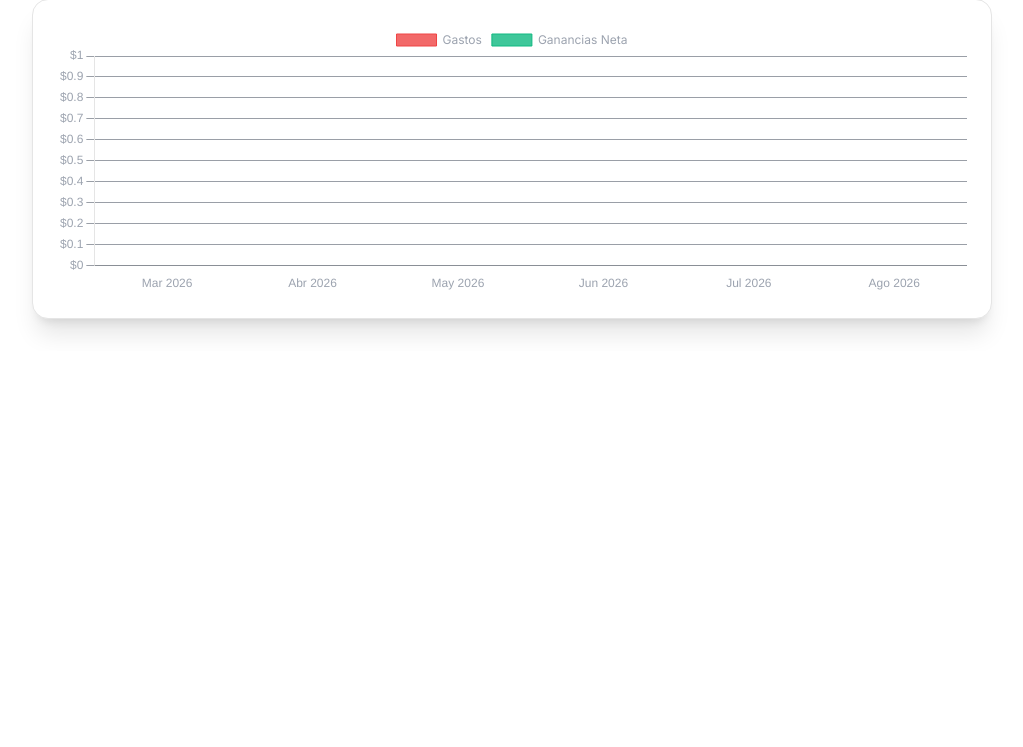
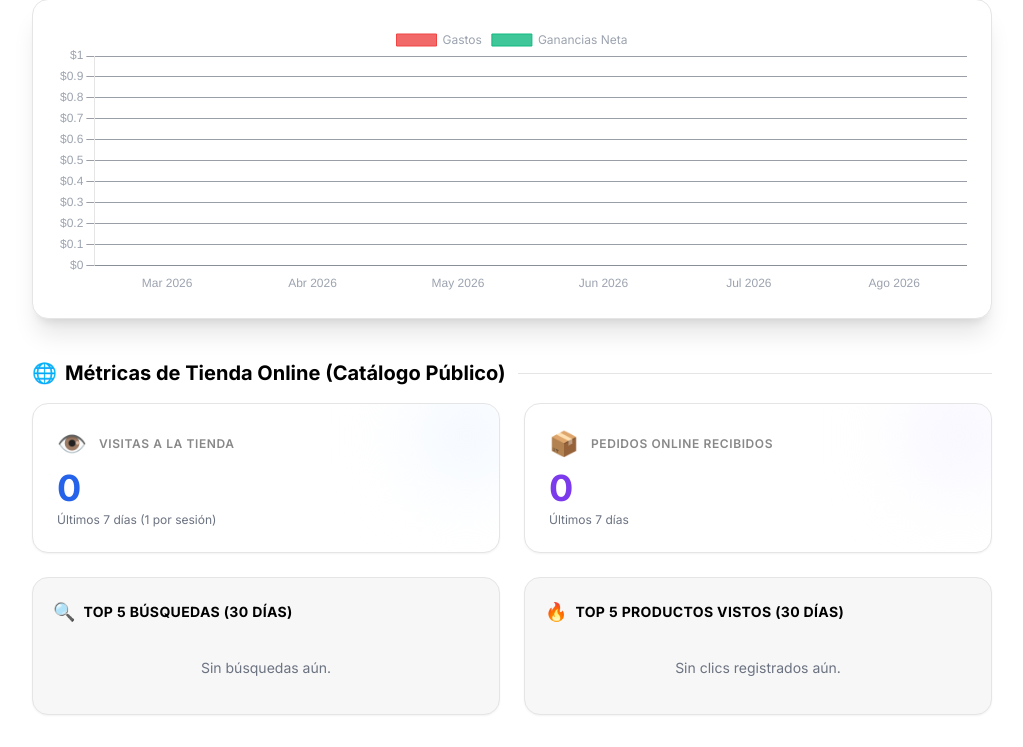
Before and after one commit to Maxii9/Dulce_Detalle, a Django app: page /1/gestion/estadisticas/ in a window 1280 px wide. Shown: the part 841-1588 px from the top of the page, without its empty margins (256-1279 px from the left). Before the commit the page ends 1175 px from the top, so only its background shows below. Run offline with Django 5.2, Linux system fonts and the light colour scheme; a user stored in the database is signed in; tables that the repository leaves empty hold one stand-in row (values such as "Sample post"); some libraries are stand-ins or nearby versions.

Commit message:
feat(analytics): sistema de metricas tienda online con EventoAnalytics
- Nuevo modelo EventoAnalytics: registra visitas, busquedas y clics
- Migracion 0028_eventoanalytics aplicada
- services.py: funciones registrar_visita, registrar_busqueda, registrar_click_producto
- services.py: get_resumen_estadisticas ampliado con visitas_semana, pedidos_online_semana, top_busquedas, top_clicks
- views.py: tienda_publica registra visitas y busquedas automaticamente (solo clientes)
- views.py: nuevo endpoint AJAX api_registrar_click para registrar clics en productos
- urls.py: ruta /tienda/api/click/<pk>/ para el endpoint AJAX
- index.html: fetch silencioso al abrir lightbox para registrar clics
- estadisticas.html: nueva seccion Metricas de Tienda Online con tarjetas y listas Top 5

```diff
--- a/dulce_detalle/app/models.py
+++ b/dulce_detalle/app/models.py
@@ -257,3 +257,28 @@ class Nota(models.Model):
 
     def __str__(self):
         return f"Nota de {self.negocio.nombre} - {self.creado.strftime('%d/%m/%Y')}"
+
+
+class EventoAnalytics(models.Model):
+    """Registra eventos de la tienda pública: visitas, búsquedas y clics en productos."""
+    TIPO_CHOICES = [
+        ('visita', 'Visita a la tienda'),
+        ('busqueda', 'Búsqueda'),
+        ('click_producto', 'Click en producto'),
+    ]
+    negocio = models.ForeignKey(Negocio, on_delete=models.CASCADE, related_name='eventos_analytics')
+    tipo = models.CharField(max_length=20, choices=TIPO_CHOICES)
+    producto = models.ForeignKey(
+        Producto, on_delete=models.SET_NULL, null=True, blank=True,
+        related_name='eventos_analytics', verbose_name='Producto (para clics)'
+    )
+    detalle = models.CharField(max_length=200, blank=True, help_text='Término de búsqueda u otro detalle')
+    fecha = models.DateTimeField(auto_now_add=True)
+
+    class Meta:
+        ordering = ['-fecha']
+        verbose_name = 'Evento Analytics'
+        verbose_name_plural = 'Eventos Analytics'
+
+    def __str__(self):
+        return f"{self.tipo} — {self.negocio.nombre} — {self.fecha.strftime('%d/%m/%Y %H:%M')}"
--- a/dulce_detalle/app/services.py
+++ b/dulce_detalle/app/services.py
@@ -3,7 +3,7 @@ Capa de servicios para la lógica CRUD de Productos, Negocios y Ventas.
 Las vistas delegan toda la lógica de datos a este módulo.
 """
 from decimal import Decimal
-from .models import Negocio, Producto, ImagenProducto, Venta, ItemVenta, Insumo, Pedido, ItemPedido, Subcategoria
+from .models import Negocio, Producto, ImagenProducto, Venta, ItemVenta, Insumo, Pedido, ItemPedido, Subcategoria, EventoAnalytics
 
 
 # ── Negocios ──────────────────────────────────────────────────────────────
@@ -366,14 +366,49 @@ def eliminar_ventas(venta_ids: list) -> int:
     return count
 
 
+def registrar_visita(negocio: Negocio, session: dict) -> None:
+    """Registra una visita a la tienda pública una sola vez por sesión."""
+    key = f'visita_registrada_{negocio.slug}'
+    if not session.get(key):
+        EventoAnalytics.objects.create(negocio=negocio, tipo='visita')
+        session[key] = True
+        session.modified = True
+
+
+def registrar_busqueda(negocio: Negocio, termino: str) -> None:
+    """Registra una búsqueda en la tienda pública."""
+    if termino:
+        EventoAnalytics.objects.create(
+            negocio=negocio,
+            tipo='busqueda',
+            detalle=termino[:200]
+        )
+
+
+def registrar_click_producto(negocio: Negocio, producto_pk: int) -> None:
+    """Registra un clic/vista detallada de un producto."""
+    try:
+        producto = Producto.objects.get(pk=producto_pk, negocio=negocio)
+        EventoAnalytics.objects.create(
+            negocio=negocio,
+            tipo='click_producto',
+            producto=producto
+        )
+    except Producto.DoesNotExist:
+        pass
+
+
 def get_resumen_estadisticas(negocio_slug: str) -> dict:
     from django.utils import timezone
+    from django.db.models import Count
     import json
     hoy = timezone.now().date()
     # Lunes de esta semana
     inicio_semana = hoy - timezone.timedelta(days=hoy.weekday())
     # Primer día de este mes
     inicio_mes = hoy.replace(day=1)
+    # Últimos 7 días para métricas online
+    hace_7_dias = timezone.now() - timezone.timedelta(days=7)
 
     ventas = Venta.objects.filter(negocio__slug=negocio_slug).prefetch_related('items')
     productos = Producto.objects.filter(negocio__slug=negocio_slug)
@@ -435,6 +470,34 @@ def get_resumen_estadisticas(negocio_slug: str) -> dict:
         grafico_gastos.append(float(gastos))
         grafico_ganancias.append(float(ganancia_neta))
 
+    # ── Métricas de tienda online (últimos 7 días) ──
+    eventos = EventoAnalytics.objects.filter(negocio__slug=negocio_slug)
+    visitas_semana = eventos.filter(tipo='visita', fecha__gte=hace_7_dias).count()
+    pedidos_online_semana = Pedido.objects.filter(
+        negocio__slug=negocio_slug, creado__gte=hace_7_dias
+    ).count()
+
+    # Top 5 búsquedas (últimos 30 días)
+    hace_30_dias = timezone.now() - timezone.timedelta(days=30)
+    top_busquedas = (
+        eventos
+        .filter(tipo='busqueda', fecha__gte=hace_30_dias)
+        .exclude(detalle='')
+        .values('detalle')
+        .annotate(total=Count('id'))
+        .order_by('-total')[:5]
+    )
+
+    # Top 5 productos más vistos (últimos 30 días)
+    top_clicks = (
+        eventos
+        .filter(tipo='click_producto', fecha__gte=hace_30_dias)
+        .exclude(producto__isnull=True)
+        .values('producto__pk', 'producto__nombre')
+        .annotate(total=Count('id'))
+        .order_by('-total')[:5]
+    )
+
     return {
         'hoy': _calcular(ventas_hoy, is_hoy=True),
         'semana': _calcular(ventas_semana, is_semana=True),
@@ -442,6 +505,11 @@ def get_resumen_estadisticas(negocio_slug: str) -> dict:
         'grafico_labels': json.dumps(grafico_labels),
         'grafico_gastos': json.dumps(grafico_gastos),
         'grafico_ganancias': json.dumps(grafico_ganancias),
+        # Métricas online
+        'visitas_semana': visitas_semana,
+        'pedidos_online_semana': pedidos_online_semana,
+        'top_busquedas': list(top_busquedas),
+        'top_clicks': list(top_clicks),
     }
 
 
--- a/dulce_detalle/app/templates/ventas/estadisticas.html
+++ b/dulce_detalle/app/templates/ventas/estadisticas.html
@@ -137,6 +137,97 @@
     </div>
   </section>
 
+  <!-- SECCIÓN MÉTRICAS TIENDA ONLINE -->
+  <section class="mt-4">
+    <div class="flex items-center gap-3 mb-4">
+      <h2 class="text-xl font-bold text-content-title flex items-center gap-2">
+        <span class="text-xl">🌐</span> Métricas de Tienda Online (Catálogo Público)
+      </h2>
+      <div class="h-px bg-divider flex-1"></div>
+    </div>
+
+    <!-- Tarjetas de visitas y pedidos online -->
+    <div class="grid grid-cols-1 md:grid-cols-2 gap-6 mb-6">
+
+      <!-- Visitas (últimos 7 días) -->
+      <div class="bg-white border border-card-border rounded-2xl p-6 shadow-sm relative overflow-hidden group hover:border-blue-300 transition-colors">
+        <div class="absolute -right-4 -top-4 w-24 h-24 bg-blue-50 rounded-full blur-2xl group-hover:bg-blue-100 transition-all"></div>
+        <div class="flex items-center gap-3 mb-2">
+          <span class="text-2xl">👁️</span>
+          <p class="text-xs font-semibold text-content-label uppercase tracking-wider">Visitas a la Tienda</p>
+        </div>
+        <p class="text-4xl font-bold text-blue-600">{{ stats.visitas_semana }}</p>
+        <p class="text-xs text-content-subtitle mt-1">Últimos 7 días (1 por sesión)</p>
+      </div>
+
+      <!-- Pedidos Online (últimos 7 días) -->
+      <div class="bg-white border border-card-border rounded-2xl p-6 shadow-sm relative overflow-hidden group hover:border-violet-300 transition-colors">
+        <div class="absolute -right-4 -top-4 w-24 h-24 bg-violet-50 rounded-full blur-2xl group-hover:bg-violet-100 transition-all"></div>
+        <div class="flex items-center gap-3 mb-2">
+          <span class="text-2xl">📦</span>
+          <p class="text-xs font-semibold text-content-label uppercase tracking-wider">Pedidos Online Recibidos</p>
+        </div>
+        <p class="text-4xl font-bold text-violet-600">{{ stats.pedidos_online_semana }}</p>
+        <p class="text-xs text-content-subtitle mt-1">Últimos 7 días</p>
+      </div>
+    </div>
+
+    <!-- Top 5 búsquedas y productos más vistos -->
+    <div class="grid grid-cols-1 md:grid-cols-2 gap-6">
+
+      <!-- Top 5 Búsquedas -->
+      <div class="bg-card-bg-alt border border-card-border rounded-2xl p-5 shadow-sm">
+        <div class="flex items-center gap-2 mb-4">
+          <span class="text-lg">🔍</span>
+          <h3 class="font-bold text-content-title text-sm uppercase tracking-wide">Top 5 Búsquedas (30 días)</h3>
+        </div>
+        {% if stats.top_busquedas %}
+          <ol class="space-y-2">
+            {% for b in stats.top_busquedas %}
+            <li class="flex items-center justify-between gap-3">
+              <div class="flex items-center gap-2 min-w-0">
+                <span class="text-xs font-bold text-content-label w-5 text-center">{{ forloop.counter }}</span>
+                <span class="text-sm font-semibold text-content-title truncate">{{ b.detalle }}</span>
+              </div>
+              <span class="flex-shrink-0 text-xs font-bold bg-blue-100 text-blue-700 px-2 py-0.5 rounded-full">
+                {{ b.total }}
+              </span>
+            </li>
+            {% endfor %}
+          </ol>
+        {% else %}
+          <p class="text-sm text-content-subtitle py-4 text-center">Sin búsquedas aún.</p>
+        {% endif %}
+      </div>
+
+      <!-- Top 5 Productos más vistos -->
+      <div class="bg-card-bg-alt border border-card-border rounded-2xl p-5 shadow-sm">
+        <div class="flex items-center gap-2 mb-4">
+          <span class="text-lg">🔥</span>
+          <h3 class="font-bold text-content-title text-sm uppercase tracking-wide">Top 5 Productos Vistos (30 días)</h3>
+        </div>
+        {% if stats.top_clicks %}
+          <ol class="space-y-2">
+            {% for c in stats.top_clicks %}
+            <li class="flex items-center justify-between gap-3">
+              <div class="flex items-center gap-2 min-w-0">
+                <span class="text-xs font-bold text-content-label w-5 text-center">{{ forloop.counter }}</span>
+                <span class="text-sm font-semibold text-content-title truncate">{{ c.producto__nombre }}</span>
+              </div>
+              <span class="flex-shrink-0 text-xs font-bold bg-orange-100 text-orange-700 px-2 py-0.5 rounded-full">
+                {{ c.total }}
+              </span>
+            </li>
+            {% endfor %}
+          </ol>
+        {% else %}
+          <p class="text-sm text-content-subtitle py-4 text-center">Sin clics registrados aún.</p>
+        {% endif %}
+      </div>
+
+    </div>
+  </section>
+
 </div>
 
 <script src="https://cdn.jsdelivr.net/npm/chart.js"></script>
--- a/dulce_detalle/app/views.py
+++ b/dulce_detalle/app/views.py
@@ -689,6 +689,12 @@ def tienda_publica(request, slug):
     cat_filter = request.GET.get('categoria', '').strip()
     sub_filter = request.GET.get('subcategoria', '').strip()
 
+    # ── Registrar eventos analíticos (solo para clientes, no para el propietario) ──
+    if not es_propietario:
+        services.registrar_visita(negocio, request.session)
+        if query:
+            services.registrar_busqueda(negocio, query)
+
     if query:
         productos = productos.filter(nombre__icontains=query)
     if sub_filter:
@@ -758,6 +764,21 @@ def tienda_publica(request, slug):
         'galeria_map': galeria_map,
         'galeria_json': galeria_json,
     })
+
+
+def api_registrar_click(request, slug, pk):
+    """AJAX POST: registra un clic/vista detallada de un producto en la tienda pública."""
+    if request.method != 'POST':
+        return JsonResponse({'ok': False}, status=405)
+    negocio = get_object_or_404(services.Negocio, slug=slug)
+    # No registrar clics del propietario
+    if request.user.is_authenticated and (
+        request.user.is_superuser or request.user == negocio.propietario
+    ):
+        return JsonResponse({'ok': True})
+    services.registrar_click_producto(negocio, pk)
+    return JsonResponse({'ok': True})
+
 
 def agregar_carrito_publico(request, slug, pk):
     producto = get_object_or_404(services.Producto, pk=pk, negocio__slug=slug)
--- a/dulce_detalle/dulce_detalle/urls.py
+++ b/dulce_detalle/dulce_detalle/urls.py
@@ -89,6 +89,8 @@ urlpatterns = [
         # API JSON para carrito dinámico (AJAX)
         path('carrito/api/agregar/<int:pk>/', views.carrito_publico_api_agregar, name='carrito_api_agregar'),
         path('carrito/api/quitar/<int:pk>/',  views.carrito_publico_api_quitar,  name='carrito_api_quitar'),
+        # API Analytics
+        path('api/click/<int:pk>/', views.api_registrar_click, name='api_registrar_click'),
         path('checkout/', views.checkout_publico, name='checkout_publico'),
         path('pedido/<int:pedido_id>/exito/', views.exito_publico, name='exito_publico'),
     ])),
```
Also changed, not shown: dulce_detalle/app/templates/tienda_publica/index.html (+13 -0 lines), dulce_detalle/app/migrations/0028_eventoanalytics.py (added).
